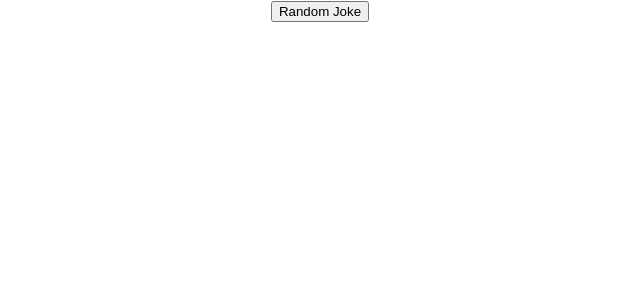
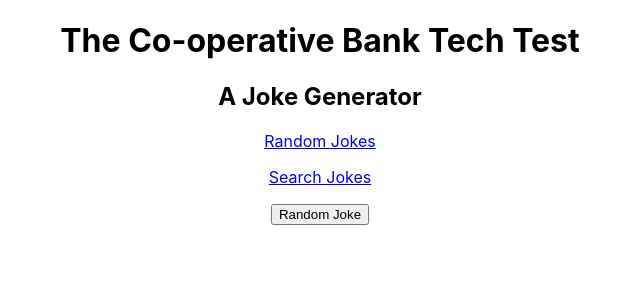
Before and after one commit to HAKeyes14/the-co-operative-bank-test, a React (Create React App) app: page / in a window 1280 px wide. Shown: the top 300 px of the page, without its empty margins (320-960 px from the left). Built offline with nearby package versions, Linux system fonts and the light colour scheme.

Commit message:
added header

```diff
--- a/src/App.js
+++ b/src/App.js
@@ -5,10 +5,14 @@
 import { fetchRandomJoke } from "./api";
 import { Router } from "@reach/router";
 import SearchJokePage from "./components/SearchJokePage";
+import Navbar from "./components/Navbar";
+import Header from "./components/Header";
 
 function App() {
   return (
     <div className="App">
+      <Header />
+      <Navbar />
       <Router>
         <RandomJokePage path="/" fetchRandomJoke={fetchRandomJoke} />
         <SearchJokePage path="/search" fetchRandomJoke={fetchRandomJoke} />
--- /dev/null
+++ b/src/components/Header.jsx
@@ -0,0 +1,12 @@
+import React from "react";
+
+const Header = () => {
+  return (
+    <>
+      <h1>The Co-operative Bank Tech Test</h1>
+      <h2>A Joke Generator</h2>
+    </>
+  );
+};
+
+export default Header;
```
